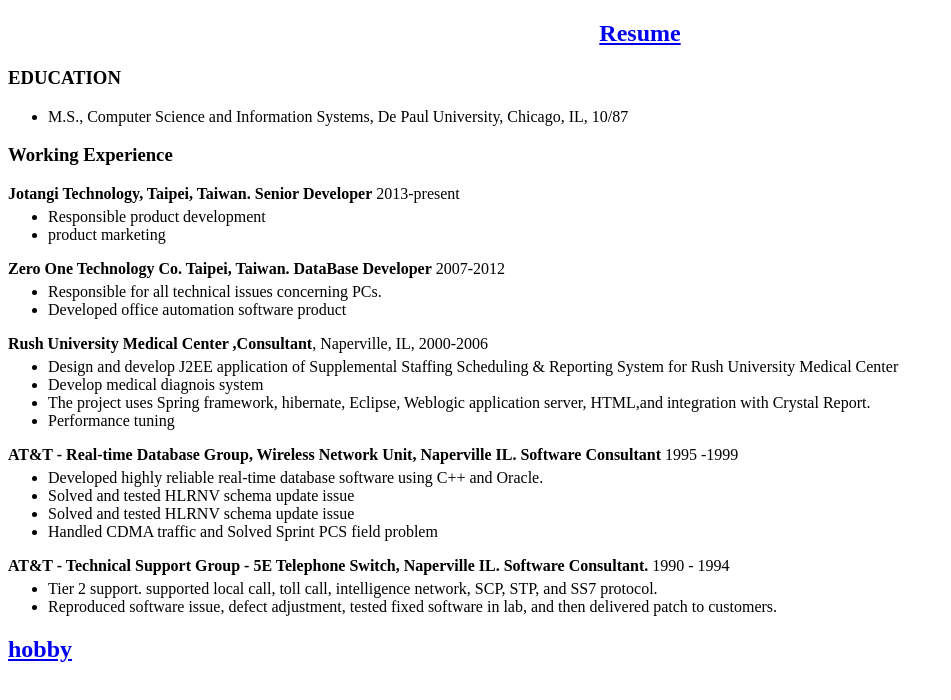
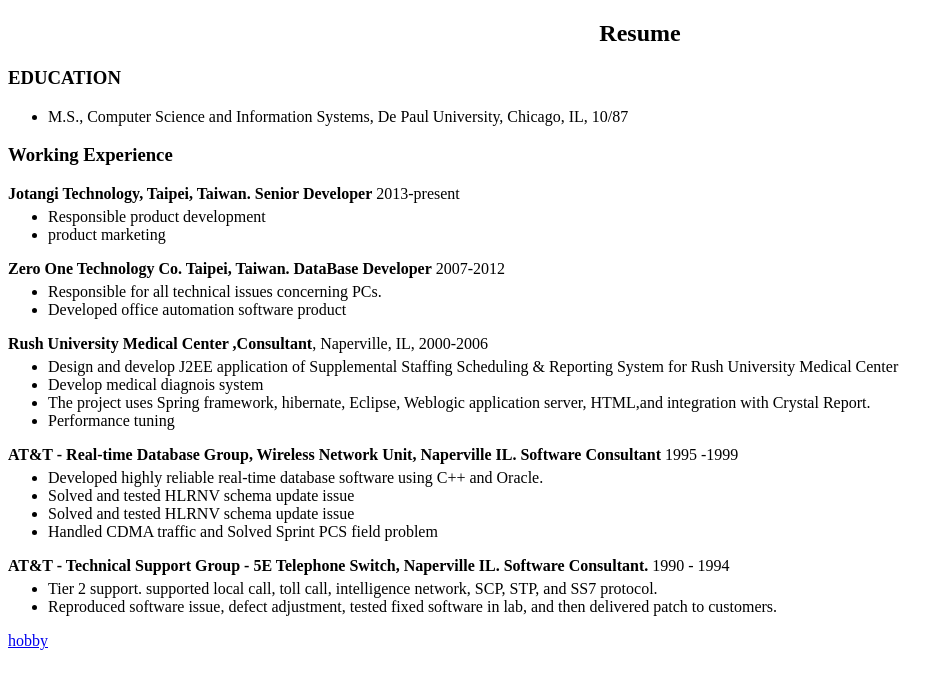
Before and after one commit to johnwan123/johnwan, a plain HTML site: page index.html in a window 1280 px wide. Shown: the whole page, without its empty margins (0-951 px from the left). Drawn offline with Linux system fonts and the light colour scheme.

Commit message:
Update index.html

```diff
--- a/index.html
+++ b/index.html
@@ -3,7 +3,7 @@
 
 
 <body>
-<h2 style="text-align: center"><a href="cc1.html">Resume</a></h2>
+<h2 style="text-align: center">Resume</h2>
 <section>
      <h3>EDUCATION</h3>
 
@@ -54,7 +54,7 @@
      </div>
  </section>
  <section>
-	 <h2><a href="cc1.html">hobby</a></h2>
+	 <a href="cc1.html">hobby</a>
  </section>
 
 </body>
```
